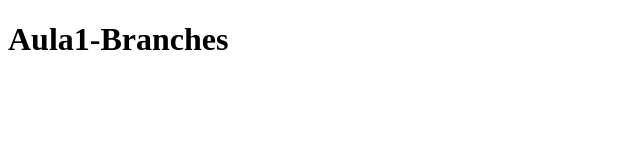
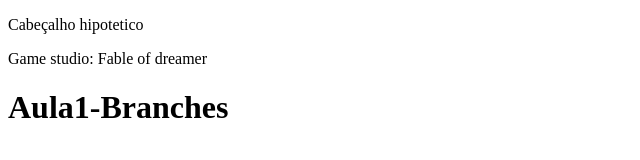
Before and after one commit to Rodrigo-4951/aula_branches, a plain HTML site: page index.html in a window 1280 px wide. Shown: the whole page, without its empty margins (0-640 px from the left). Drawn offline with Linux system fonts and the light colour scheme.

Commit message:
Update index.html
Adicionado cabeçalho da pagina principal

```diff
--- a/index.html
+++ b/index.html
@@ -6,6 +6,10 @@
     <title>aula 16/11/2026</title>
 </head>
 <body>
+    <header>
+        <p>Cabeçalho hipotetico</p>
+        <p>Game studio: Fable of dreamer</p>
+    </header>
     <h1>Aula1-Branches</h1>
 </body>
 </html>
```
